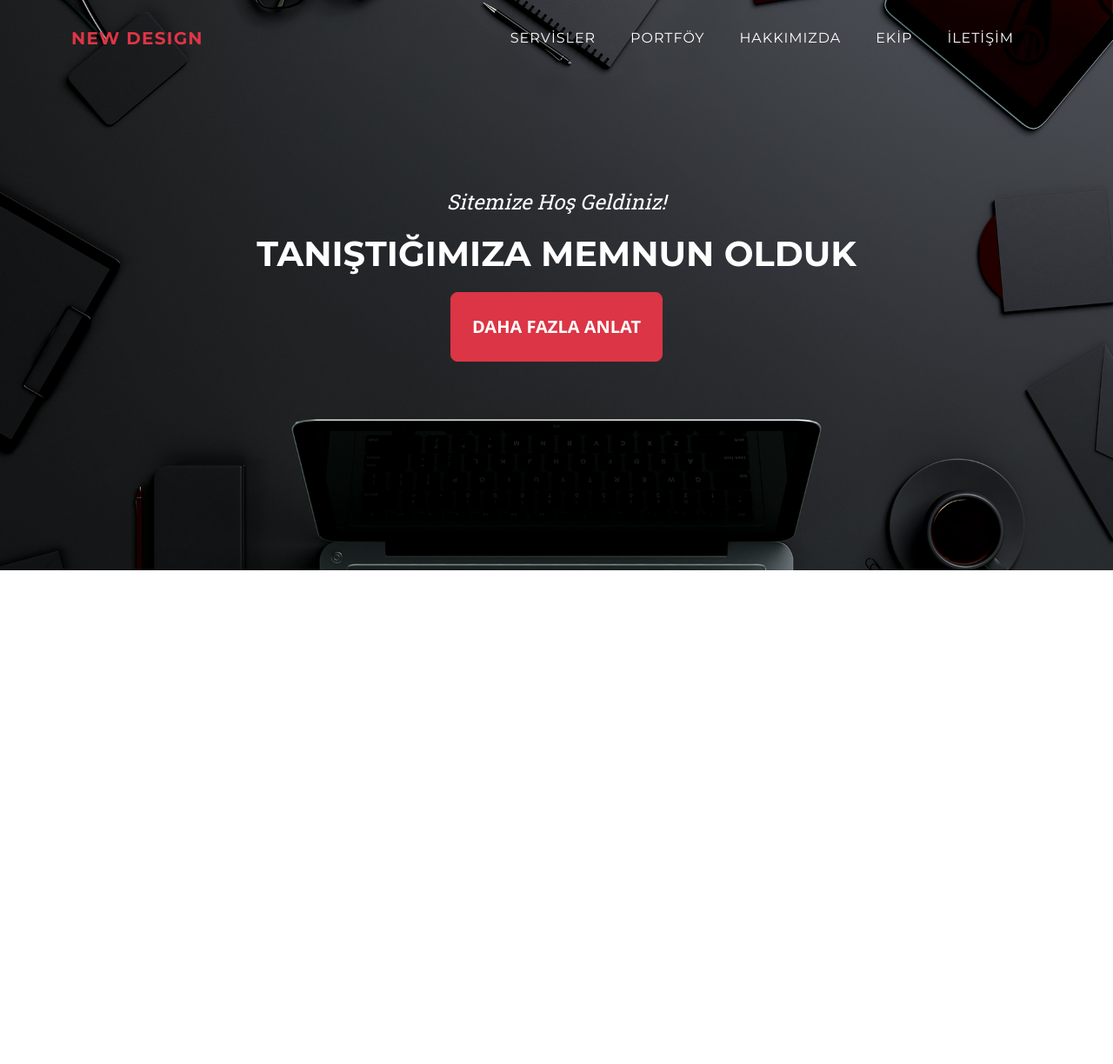
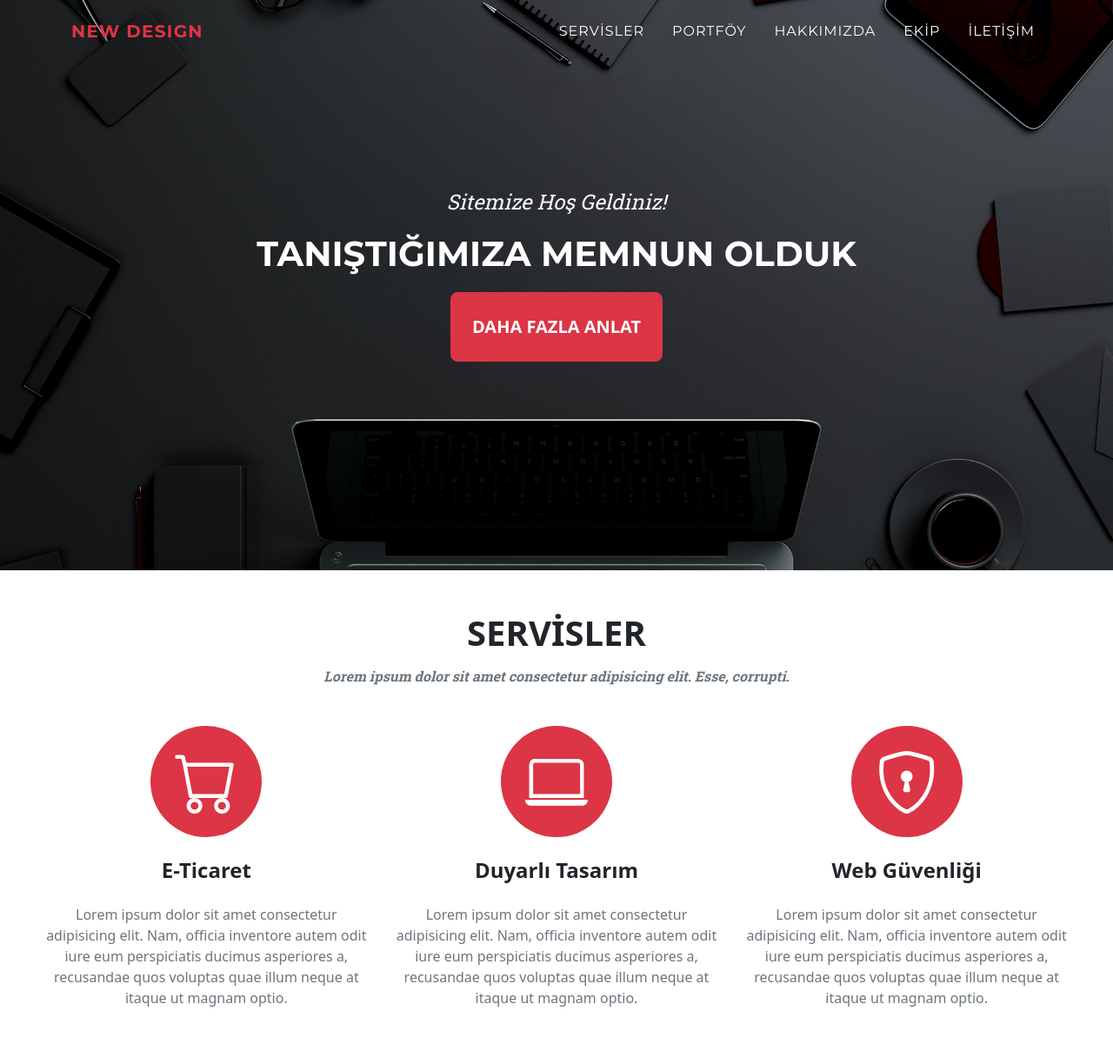
Before and after one commit to unaldutlu/Web_Design-Bootstrap, a plain HTML site: page index.html in a window 1280 px wide. Shown: the whole page at 87% size. Before the commit the page ends 800 px from the top, so only its background shows below. Drawn offline with nearby package versions, Linux system fonts and the light colour scheme.

Commit message:
services added

```diff
--- a/css/style.css
+++ b/css/style.css
@@ -1,3 +1,8 @@
+*{
+    margin: 0;
+    padding: 0;
+    box-sizing: border-box;
+}
 /* header start */
 header.backImage {
     background-image: url("../img/header.jpeg");
@@ -30,10 +35,8 @@ header.backImage .backImage_heading {
 }
 
 #mainNavbar .navbar-nav .nav-item .nav-link {
-    color: #212529;
+    color: #fff;
     font-size: 1rem;
-    text-transform: uppercase;
-    margin-right: 1.5rem;
     letter-spacing: 0.06em;
     font-family: 'Montserrat', sans-serif;
 }
@@ -42,6 +45,13 @@ header.backImage .backImage_heading {
 #mainNavbar .navbar-nav .nav-item .nav-link:hover {
     color: #de3545;
 }
+
+/* services start */
+#services h3.services_sub {
+    font-family: 'Roboto Slab', serif;
+}
+/* services end */
+
 
 /* @media xs,sm,md,lg start*/
 @media(max-width:991.98px) {
@@ -52,6 +62,9 @@ header.backImage .backImage_heading {
 
     header.backImage .backImage_heading {
         font-size: 1.8rem;
+    }
+    #mainNavbar .navbar-nav .nav-item .nav-link {
+        color: #212529;
     }
 }
 
@@ -64,21 +77,12 @@ header.backImage .backImage_heading {
 
     #mainNavbar {
         background-color: transparent;
+        border: none;
     }
 
-    #mainNavbar .navbar-nav .nav-item:last-child {
-        margin-right: 0;
+    #mainNavbar .navbar-nav .nav-item {
+        margin-right: 1rem;
     }
-
-    #mainNavbar .navbar-nav .nav-item .nav-link {
-        color: #fff;
-        font-size: 1rem;
-        text-transform: uppercase;
-        margin-right: 1.5rem;
-        letter-spacing: 0.06em;
-        font-family: 'Montserrat', sans-serif;
-    }
-
     #mainNavbar .navbar-nav .nav-item:last-child {
         margin-right: 0;
     }
--- a/index.html
+++ b/index.html
@@ -20,8 +20,8 @@
 
 <body id="page-body">
     <!-- navigation start -->
-    <nav class="navbar navbar-expand-lg navbar-dark fixed-top" id="mainNavbar">
-        <div class="container py-1 py-lg-3">
+    <nav class="navbar navbar-expand-lg navbar-dark fixed-top py-1 py-lg-3" id="mainNavbar">
+        <div class="container">
             <a class="navbar-brand text-uppercase" href="#page-body">
                 new desıgn
             </a>
@@ -36,21 +36,21 @@
                     <button type="button" class="btn-close" data-bs-dismiss="offcanvas" aria-label="Close"></button>
                 </div>
                 <div class="offcanvas-body">
-                    <ul class="navbar-nav ms-auto">
+                    <ul class="navbar-nav ms-auto text-uppercase">
                         <li class="nav-item">
-                            <a class="nav-link" aria-current="page" href="#Servisler">Servisler</a>
+                            <a class="nav-link" aria-current="page" href="#services">Servisler</a>
                         </li>
                         <li class="nav-item">
-                            <a class="nav-link" href="#Portföy">Portföy</a>
+                            <a class="nav-link" href="#portfolio">Portföy</a>
                         </li>
                         <li class="nav-item">
-                            <a class="nav-link" href="#Hakkımızda">Hakkımızda</a>
+                            <a class="nav-link" href="#about">Hakkımızda</a>
                         </li>
                         <li class="nav-item">
-                            <a class="nav-link" href="#Ekip">Ekip</a>
+                            <a class="nav-link" href="#team">Ekip</a>
                         </li>
                         <li class="nav-item">
-                            <a class="nav-link" href="#İletişim">İletişim</a>
+                            <a class="nav-link" href="#contact">İletişim</a>
                         </li>
                     </ul>
                 </div>
@@ -62,12 +62,69 @@
     <!-- header start -->
     <header class="backImage text-center text-white">
         <div class="container">
-            <div class="backImage_sub fst-italic fs-4 lh-lg mb-2 mb-lg-3">Sitemize Hoş Geldiniz!</div>
-            <div class="backImage_heading text-uppercase fw-bolder mb-4 lh-1">Tanıştığımıza Memnun Olduk</div>
-            <a href="#servisler" class="btn btn-danger btn-lg p-lg-4 fw-bolder text-uppercase">Daha Fazla Anlat</a>
+            <div class="backImage_sub fst-italic fs-4 lh-lg mb-2 mb-lg-3">
+                Sitemize Hoş Geldiniz!
+            </div>
+            <div class="backImage_heading text-uppercase fw-bolder mb-4 lh-1">
+                Tanıştığımıza Memnun Olduk
+            </div>
+            <a href="#services" class="btn btn-danger btn-lg p-lg-4 fw-bolder text-uppercase">
+                Daha Fazla Anlat
+            </a>
         </div>
     </header>
     <!-- header end -->
+
+    <!-- services start -->
+    <section id="services" class="py-5">
+        <div class="container">
+            <div class="text-center mb-5">
+                <h2 class="services_heading text-uppercase fs-1 fw-bold">Servisler</h2>
+                <h3 class="services_sub text-muted fs-6 fst-italic mt-3 fw-bold">Lorem ipsum dolor sit amet consectetur
+                    adipisicing elit. Esse, corrupti.</h3>
+            </div>
+        </div>
+        <div class="row text-center px-5">
+            <div class="col-md-4">
+                <div class="rounded-circle bg-danger d-flex justify-content-center align-items-center m-auto"
+                    style="width: 8rem; height: 8rem;">
+                    <i class="bi bi-cart text-white" style="font-size: 4.5rem;"></i>
+                </div>
+                <h4 class="my-4 fw-bold">E-Ticaret</h4>
+                <p class="text-muted">
+                    Lorem ipsum dolor sit amet consectetur adipisicing elit. Nam, officia inventore
+                    autem odit iure eum perspiciatis ducimus asperiores a, recusandae quos voluptas quae illum neque at
+                    itaque ut magnam optio.
+                </p>
+            </div>
+            <div class="col-md-4">
+                <div class="rounded-circle bg-danger d-flex justify-content-center align-items-center m-auto"
+                    style="width: 8rem; height: 8rem;">
+                    <i class="bi bi-laptop text-white" style="font-size: 4.5rem;"></i>
+                </div>
+                <h4 class="my-4 fw-bold">Duyarlı Tasarım</h4>
+                <p class="text-muted">
+                    Lorem ipsum dolor sit amet consectetur adipisicing elit. Nam, officia inventore
+                    autem odit iure eum perspiciatis ducimus asperiores a, recusandae quos voluptas quae illum neque at
+                    itaque ut magnam optio.
+                </p>
+            </div>
+            <div class="col-md-4">
+                <div class="rounded-circle bg-danger d-flex justify-content-center align-items-center m-auto"
+                    style="width: 8rem; height: 8rem;">
+                    <i class="bi bi-shield-lock text-white" style="font-size: 4.5rem;"></i>
+                </div>
+                <h4 class="my-4 fw-bold">Web Güvenliği</h4>
+                <p class="text-muted">
+                    Lorem ipsum dolor sit amet consectetur adipisicing elit. Nam, officia inventore
+                    autem odit iure eum perspiciatis ducimus asperiores a, recusandae quos voluptas quae illum neque at
+                    itaque ut magnam optio.
+                </p>
+            </div>
+        </div>
+    </section>
+    <!-- services end -->
+
 
     <script src="https://cdn.jsdelivr.net/npm/bootstrap@5.2.1/dist/js/bootstrap.bundle.min.js"
         integrity="sha384-u1OknCvxWvY5kfmNBILK2hRnQC3Pr17a+RTT6rIHI7NnikvbZlHgTPOOmMi466C8" crossorigin="anonymous">
```
